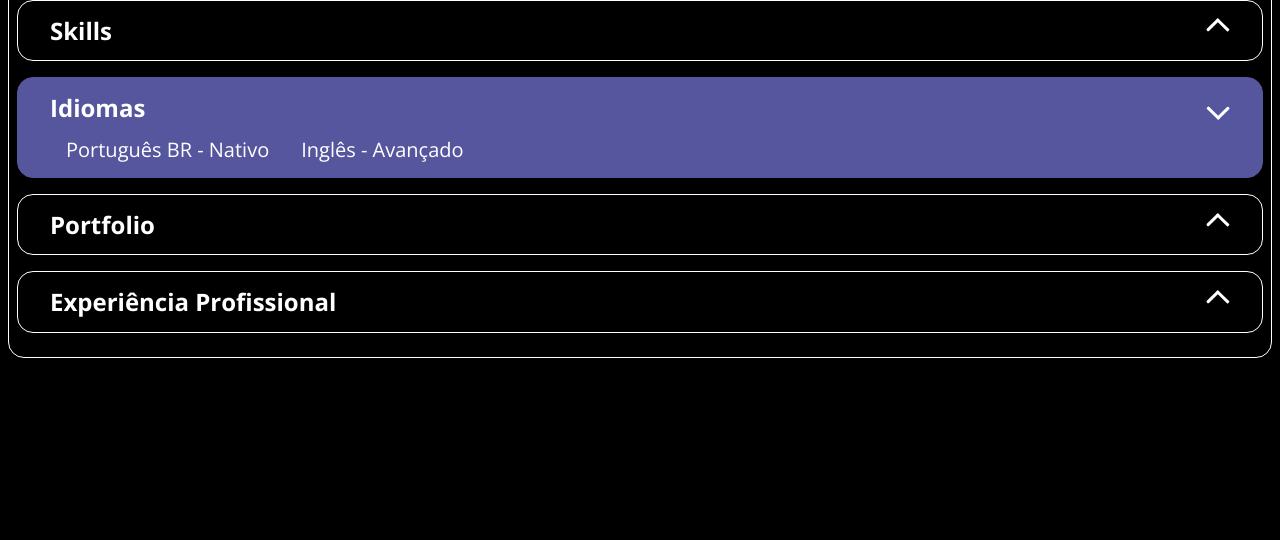
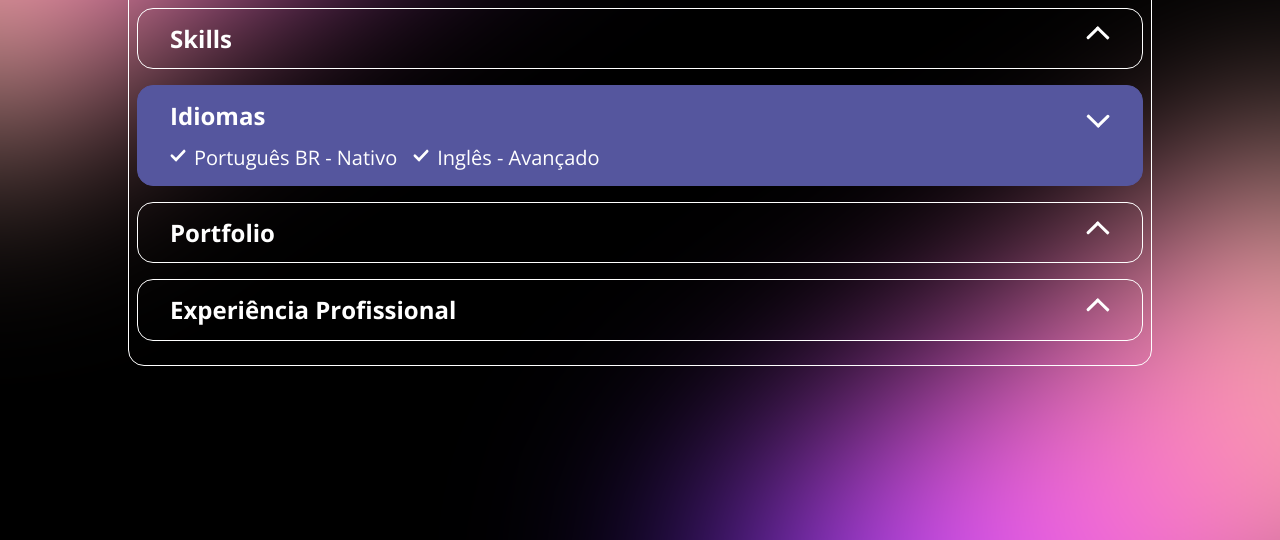
Before and after one commit to murilois/portfolio-dio, a plain HTML site: page index.html in a window 1280 px wide. Both pictures are taken after a click on the button "Idiomas". Shown: the part 260-800 px from the top of the page. Drawn offline with nearby package versions, Linux system fonts and the light colour scheme.

Commit message:
Adicionando algumas correções

```diff
--- a/assets/css/global.css
+++ b/assets/css/global.css
@@ -22,7 +22,7 @@ a:hover{
 .container::before,
 .container::after{
     content:'';
-    background-image: url('../img/background.svg);
+    background-image: url('../img/background.svg');
     background-repeat: no-repeat;
     background-size: contain;
     display: inline-block;
--- a/assets/css/languages.css
+++ b/assets/css/languages.css
@@ -22,6 +22,6 @@
     height: 1rem;
     background-size: contain;
     background-repeat: no-repeat;
-    background-image: url('../img/icons/check.svg);
+    background-image: url('../img/icons/check.svg');
     margin-right: .5rem;
 }
--- a/assets/js/api.js
+++ b/assets/js/api.js
@@ -1,5 +1,5 @@
 async function fetchProfileData() {
-    const url = '../../data/profile.json';
+    const url = 'https://raw.githubusercontent.com/murilois/portfolio-dio/refs/heads/main/data/profile.json';
     const response = await fetch(url);
     return await response.json();
 }
```
